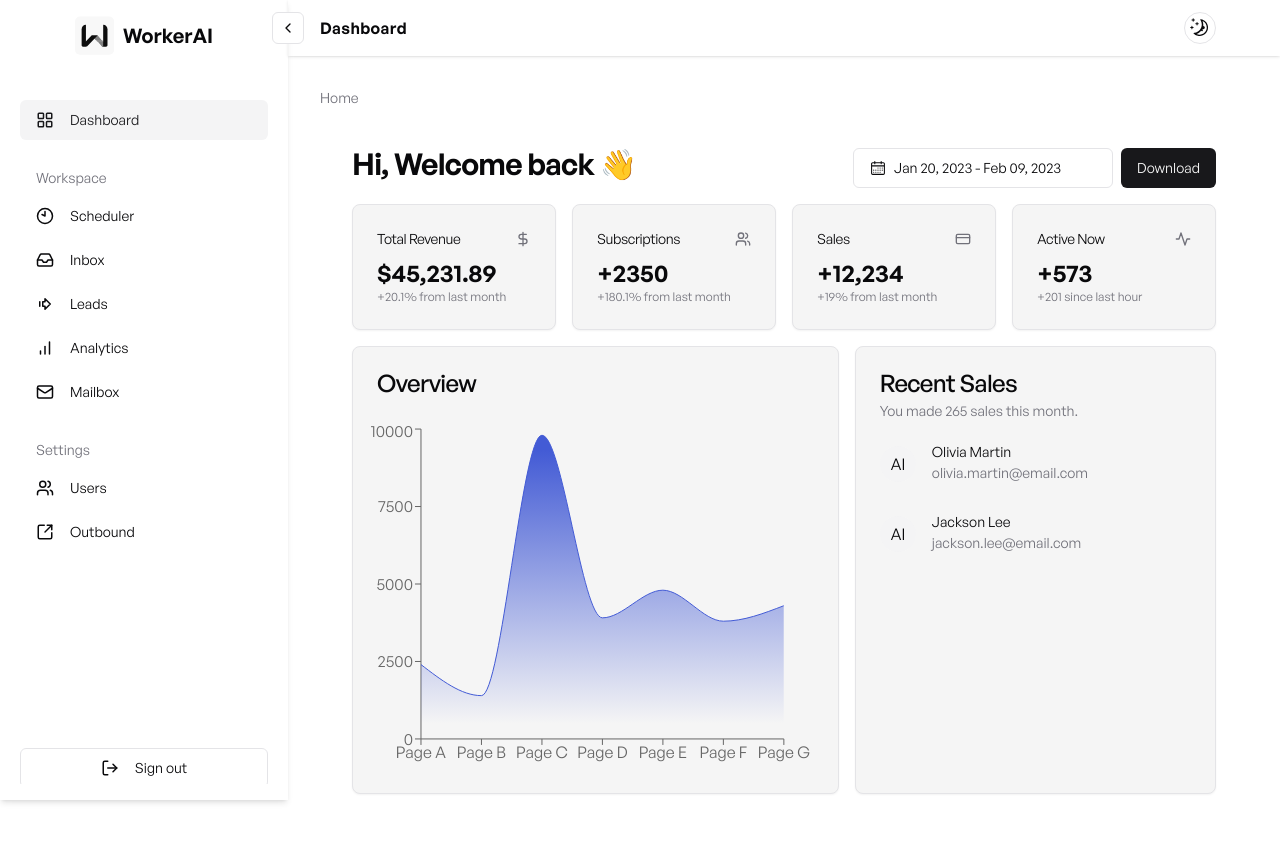
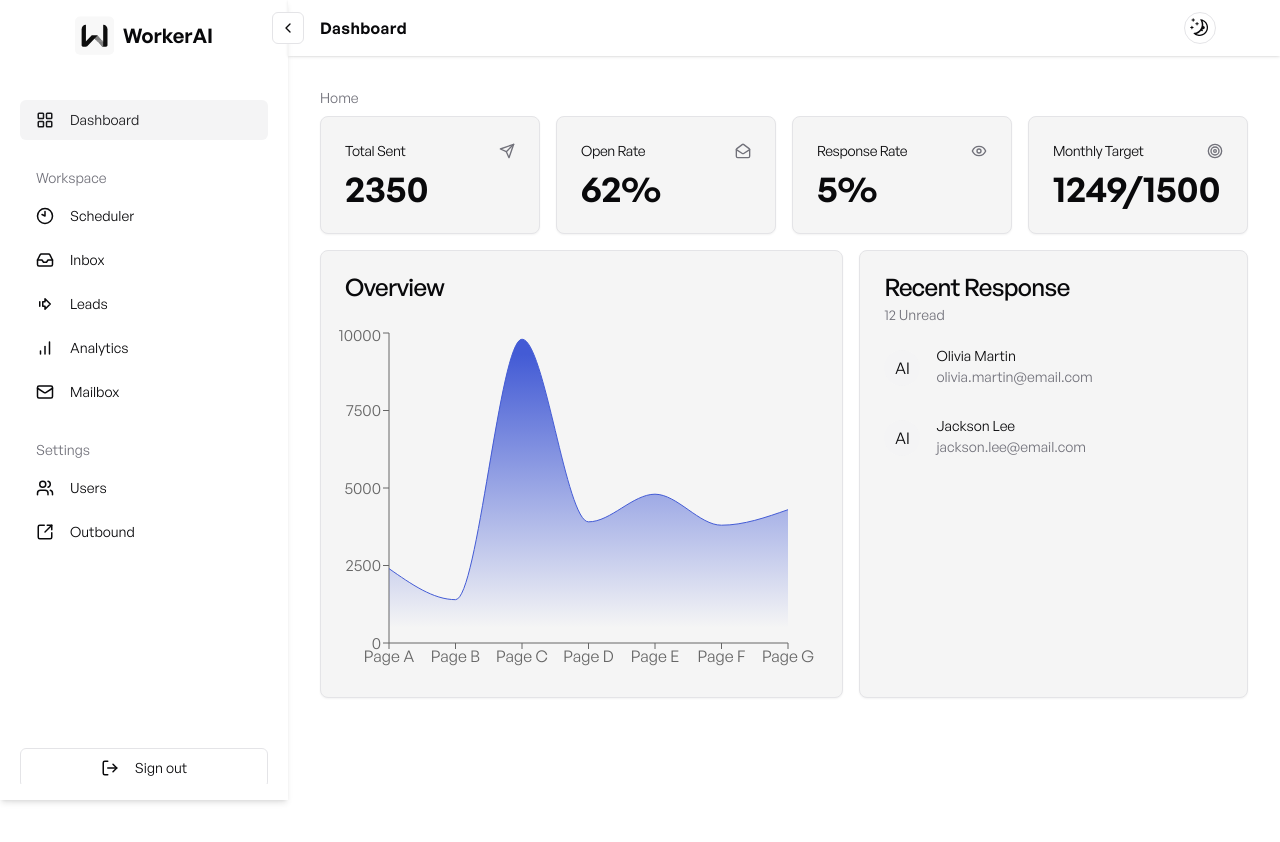
Before and after one commit to AbhirajSinha179/enterprise-workerai, a Next.js app: page /dashboard in a window 1280 px wide. Shown: the top 842 px of the page. After the commit the page ends 800 px from the top, so only its background shows below. Built offline with nearby package versions, Linux system fonts and the light colour scheme.

Commit message:
adding analytics components to dashboard page

```diff
--- a/app/(main)/dashboard/page.tsx
+++ b/app/(main)/dashboard/page.tsx
@@ -1,11 +1,9 @@
-import { ScrollArea } from "@radix-ui/react-scroll-area"
+import { Eye, MailOpen, Send, Target } from "lucide-react";
 import Link from "next/link"
-import { CalendarDateRangePicker } from "@/components/dashboard/date-range-picker"
 import { Overview } from "@/components/dashboard/overview"
 import { RecentSales } from "@/components/dashboard/recent-sales"
 import { ContentLayout } from "@/components/layout/content-layout"
 import { Breadcrumb, BreadcrumbItem, BreadcrumbLink, BreadcrumbList } from "@/components/ui/breadcrumb"
-import { Button } from "@/components/ui/button"
 import {
   Card,
   CardContent,
@@ -13,9 +11,30 @@ import {
   CardHeader,
   CardTitle
 } from "@/components/ui/card"
-import { Tabs, TabsContent, TabsList, TabsTrigger } from "@/components/ui/tabs"
 
-// here tabs list comp needs to be configured. either remove it entirely or add the correct props
+
+const stats = [
+  {
+    title: "Total Sent",
+    value: "2350",
+    icon: Send,
+  },
+  {
+    title: "Open Rate",
+    value: "62%",
+    icon: MailOpen,
+  },
+  {
+    title: "Response Rate",
+    value: "5%",
+    icon: Eye,
+  },
+  {
+    title: "Monthly Target",
+    value: "1249/1500",
+    icon: Target,
+  },
+];
 
 export default function DashboardHome() {
   return (
@@ -30,127 +49,23 @@ export default function DashboardHome() {
             </BreadcrumbItem>
           </BreadcrumbList>
         </Breadcrumb>
-        {/* <ScrollArea className="h-full"> */}
-        <div className="flex-1 space-y-4 p-4 pt-6 md:p-8">
-          <div className="flex items-center justify-between space-y-2">
-            <h2 className="text-3xl font-bold tracking-tight">
-              Hi, Welcome back 👋
-            </h2>
-            <div className="hidden items-center space-x-2 md:flex">
-              <CalendarDateRangePicker />
-              <Button>Download</Button>
-            </div>
-          </div>
-          <Tabs defaultValue="overview" className="space-y-4">
-            {/* <TabsList>
-              <TabsTrigger value="overview">Overview</TabsTrigger>
-              <TabsTrigger value="analytics" disabled>
-                Analytics
-              </TabsTrigger>
-            </TabsList> */}
-            <TabsContent value="overview" className="space-y-4">
-              <div className="grid gap-4 md:grid-cols-2 lg:grid-cols-4">
-                <Card>
+        <main className="w-full space-y-4 pt-2">
+          <div className="grid gap-x-4 md:grid-cols-2 lg:grid-cols-4">
+            {stats.map((stat, index) => (
+              <Card key={index}>
                 <CardHeader className="flex flex-row items-center justify-between space-y-0 pb-2">
-                    <CardTitle className="text-sm font-medium">
-                      Total Revenue
-                    </CardTitle>
-                    <svg
-                      xmlns="http://www.w3.org/2000/svg"
-                      viewBox="0 0 24 24"
-                      fill="none"
-                      stroke="currentColor"
-                      strokeLinecap="round"
-                      strokeLinejoin="round"
-                      strokeWidth="2"
+                  <CardTitle className="text-sm font-medium">{stat.title}</CardTitle>
+                  <stat.icon
                     className="size-4 text-muted-foreground"
-                    >
-                      <path d="M12 2v20M17 5H9.5a3.5 3.5 0 0 0 0 7h5a3.5 3.5 0 0 1 0 7H6" />
-                    </svg>
+                    width={24}
+                    height={24}
+                  />
                 </CardHeader>
                 <CardContent>
-                    <div className="text-2xl font-bold">$45,231.89</div>
-                    <p className="text-xs text-muted-foreground">
-                      +20.1% from last month
-                    </p>
+                  <div className="text-4xl font-bold">{stat.value}</div>
                 </CardContent>
               </Card>
-                <Card>
-                  <CardHeader className="flex flex-row items-center justify-between space-y-0 pb-2">
-                    <CardTitle className="text-sm font-medium">
-                      Subscriptions
-                    </CardTitle>
-                    <svg
-                      xmlns="http://www.w3.org/2000/svg"
-                      viewBox="0 0 24 24"
-                      fill="none"
-                      stroke="currentColor"
-                      strokeLinecap="round"
-                      strokeLinejoin="round"
-                      strokeWidth="2"
-                      className="size-4 text-muted-foreground"
-                    >
-                      <path d="M16 21v-2a4 4 0 0 0-4-4H6a4 4 0 0 0-4 4v2" />
-                      <circle cx="9" cy="7" r="4" />
-                      <path d="M22 21v-2a4 4 0 0 0-3-3.87M16 3.13a4 4 0 0 1 0 7.75" />
-                    </svg>
-                  </CardHeader>
-                  <CardContent>
-                    <div className="text-2xl font-bold">+2350</div>
-                    <p className="text-xs text-muted-foreground">
-                      +180.1% from last month
-                    </p>
-                  </CardContent>
-                </Card>
-                <Card>
-                  <CardHeader className="flex flex-row items-center justify-between space-y-0 pb-2">
-                    <CardTitle className="text-sm font-medium">Sales</CardTitle>
-                    <svg
-                      xmlns="http://www.w3.org/2000/svg"
-                      viewBox="0 0 24 24"
-                      fill="none"
-                      stroke="currentColor"
-                      strokeLinecap="round"
-                      strokeLinejoin="round"
-                      strokeWidth="2"
-                      className="size-4 text-muted-foreground"
-                    >
-                      <rect width="20" height="14" x="2" y="5" rx="2" />
-                      <path d="M2 10h20" />
-                    </svg>
-                  </CardHeader>
-                  <CardContent>
-                    <div className="text-2xl font-bold">+12,234</div>
-                    <p className="text-xs text-muted-foreground">
-                      +19% from last month
-                    </p>
-                  </CardContent>
-                </Card>
-                <Card>
-                  <CardHeader className="flex flex-row items-center justify-between space-y-0 pb-2">
-                    <CardTitle className="text-sm font-medium">
-                      Active Now
-                    </CardTitle>
-                    <svg
-                      xmlns="http://www.w3.org/2000/svg"
-                      viewBox="0 0 24 24"
-                      fill="none"
-                      stroke="currentColor"
-                      strokeLinecap="round"
-                      strokeLinejoin="round"
-                      strokeWidth="2"
-                      className="size-4 text-muted-foreground"
-                    >
-                      <path d="M22 12h-4l-3 9L9 3l-3 9H2" />
-                    </svg>
-                  </CardHeader>
-                  <CardContent>
-                    <div className="text-2xl font-bold">+573</div>
-                    <p className="text-xs text-muted-foreground">
-                      +201 since last hour
-                    </p>
-                  </CardContent>
-                </Card>
+            ))}
           </div>
           <div className="grid grid-cols-1 gap-4 md:grid-cols-2 lg:grid-cols-7">
             <Card className="col-span-4">
@@ -163,20 +78,15 @@ export default function DashboardHome() {
             </Card>
             <Card className="col-span-4 md:col-span-3">
               <CardHeader>
-                    <CardTitle>Recent Sales</CardTitle>
-                    <CardDescription>
-                      You made 265 sales this month.
-                    </CardDescription>
+                <CardTitle>Recent Response</CardTitle>
+                <CardDescription>12 Unread</CardDescription>
               </CardHeader>
               <CardContent>
                 <RecentSales />
               </CardContent>
             </Card>
           </div>
-            </TabsContent>
-          </Tabs>
-        </div>
-        {/* </ScrollArea> */}
+        </main>
 
 
       </ContentLayout>
```
Lines whose indentation alone changed are shown as unchanged.
